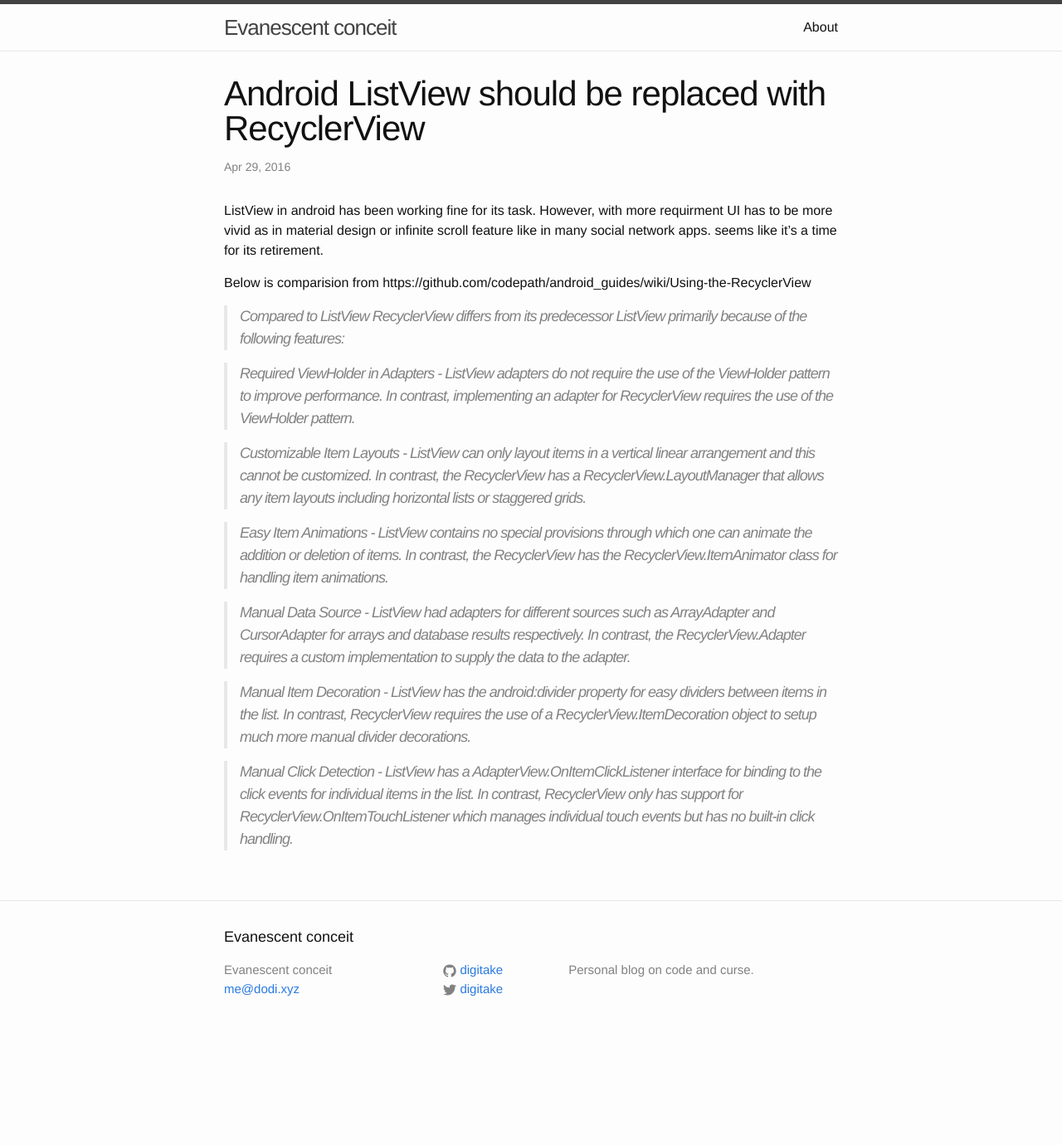
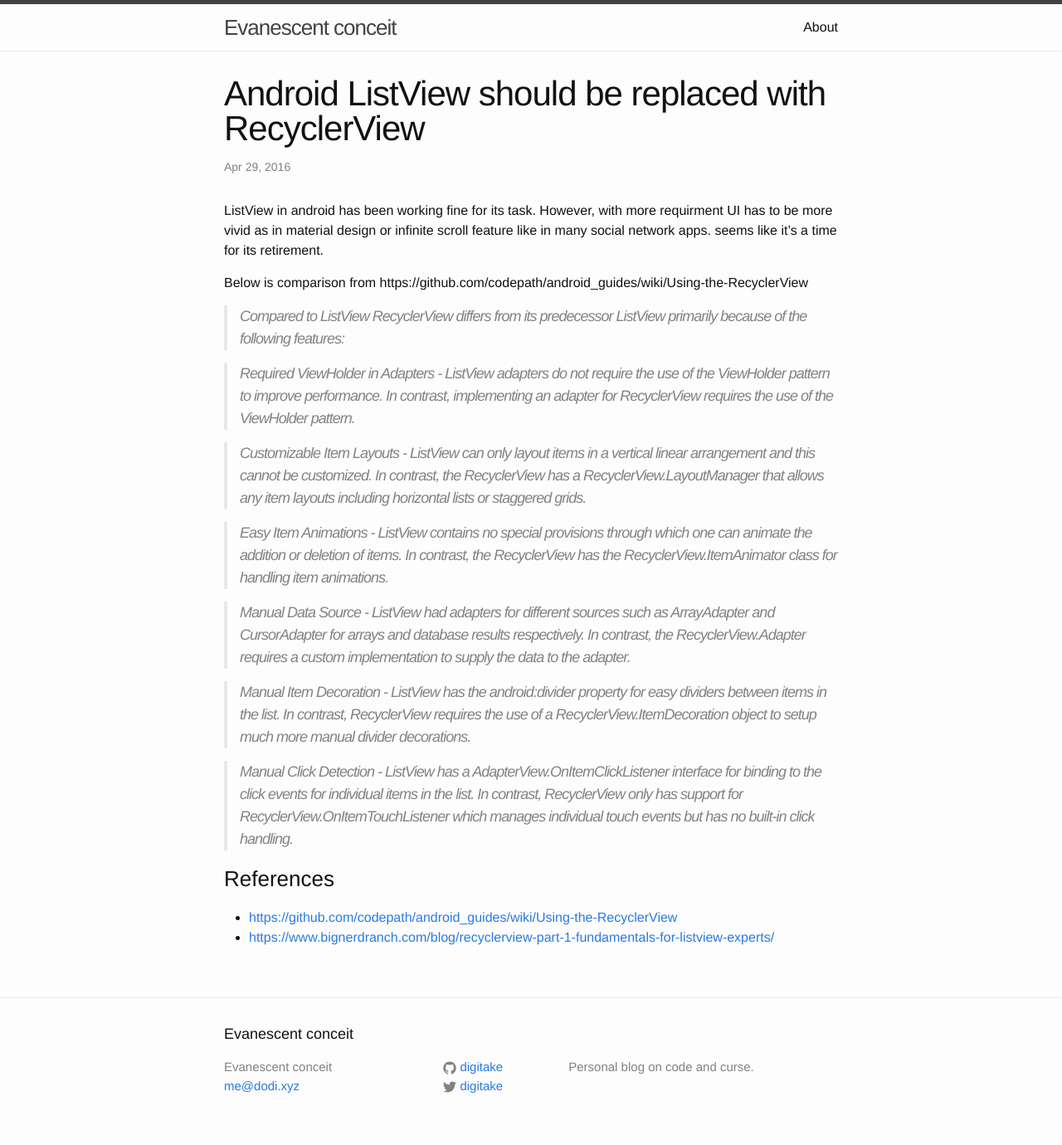
Before and after one commit to digitake/digitake.github.io, a Jekyll site: the page built from _posts/2016-04-29-android-listview-should-be-replaced-with-recycler-view.markdown, in a window 1280 px wide. Shown: the whole page at 83% size. Built offline with Jekyll 4.4.1, drawn with Linux system fonts in a browser that asks for light colours; before the commit the page ends 1263 px from its top, so only the background shows below that.

Commit message:
Update android-listview-should-be-replaced-by-recyclerview

```diff
--- a/_posts/2016-04-29-android-listview-should-be-replaced-with-recycler-view.markdown
+++ b/_posts/2016-04-29-android-listview-should-be-replaced-with-recycler-view.markdown
@@ -2,14 +2,15 @@
 layout: post
 title:  "Android ListView should be replaced with RecyclerView"
 date:   2016-04-29 22:21:00 +0700
-categories: Android listview
+categories: Android ListView
+tags: Android Development ListView RecyclerView
 ---
 
 ListView in android has been working fine for its task. However, with more requirment
 UI has to be more vivid as in material design or infinite scroll feature like in many social
 network apps. seems like it's a time for its retirement.
 
-Below is comparision from https://github.com/codepath/android_guides/wiki/Using-the-RecyclerView
+Below is comparison from https://github.com/codepath/android_guides/wiki/Using-the-RecyclerView
 
 > Compared to ListView
 > RecyclerView differs from its predecessor ListView primarily because of the following features:
@@ -31,3 +32,8 @@
 
 > Manual Click Detection
     - ListView has a AdapterView.OnItemClickListener interface for binding to the click events for individual items in the list. In contrast, RecyclerView only has support for RecyclerView.OnItemTouchListener which manages individual touch events but has no built-in click handling.
+
+### References
+
+- <https://github.com/codepath/android_guides/wiki/Using-the-RecyclerView>
+- <https://www.bignerdranch.com/blog/recyclerview-part-1-fundamentals-for-listview-experts/>
```
